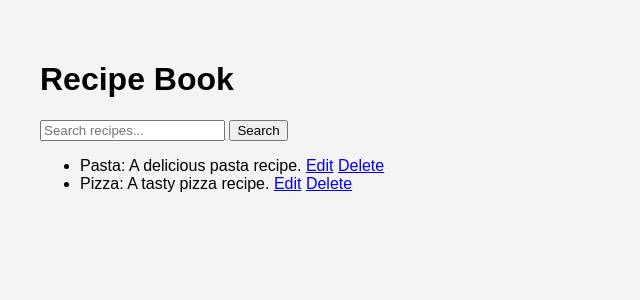
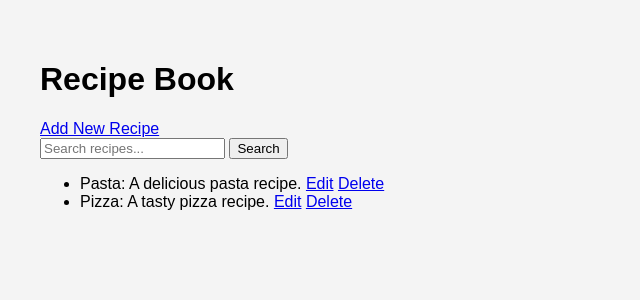
Before and after one commit to TBJr/recipe-book, a Flask app: page / in a window 1280 px wide. Shown: the top 300 px of the page, without its empty margins (0-640 px from the left). Run offline with Flask 3, Linux system fonts and the light colour scheme.

Commit message:
Update index.html

```diff
--- a/templates/index.html
+++ b/templates/index.html
@@ -9,6 +9,8 @@
 
     <body>
         <h1>Recipe Book</h1>
+        <a href="{{ url_for('add_recipe') }}">Add New Recipe</a>
+
         <form action="{{ url_for('search') }}" method="get">
             <input type="text" name="query" placeholder="Search recipes..." required>
             <button type="submit">Search</button>
```
